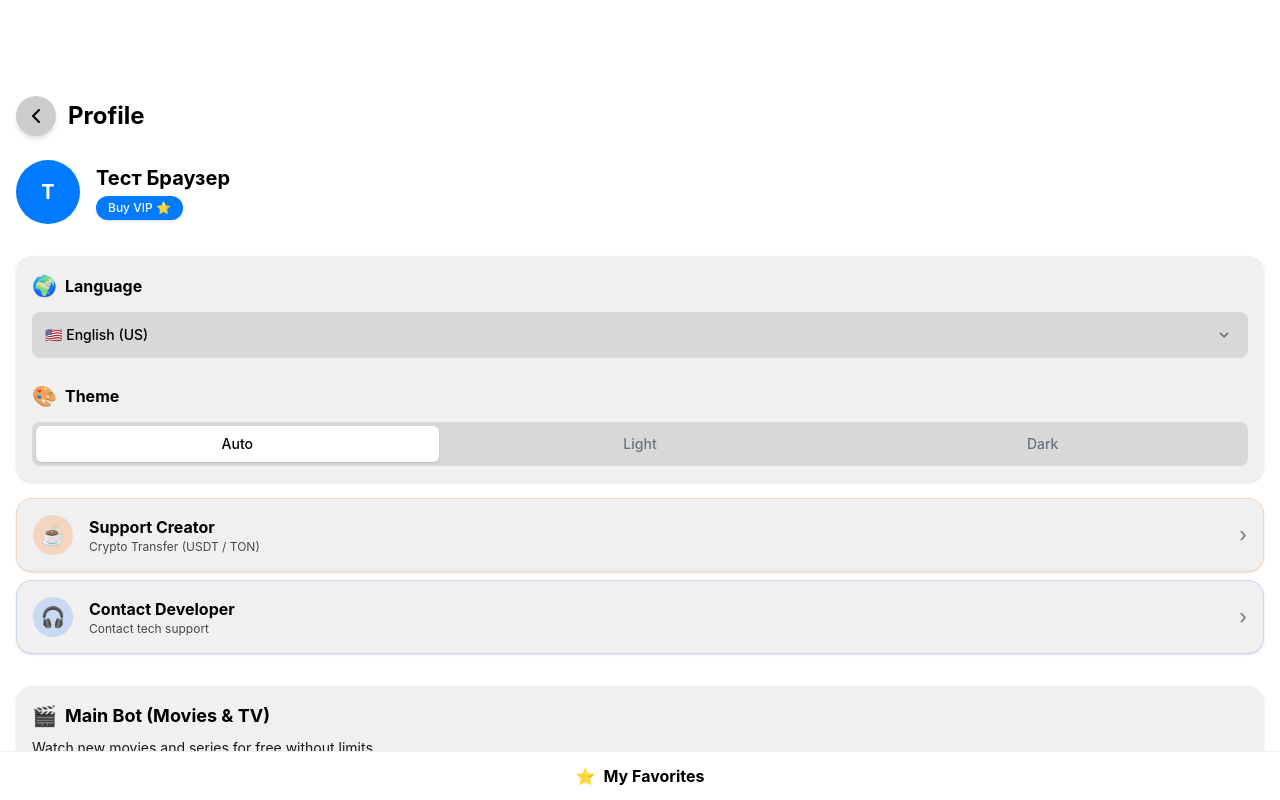
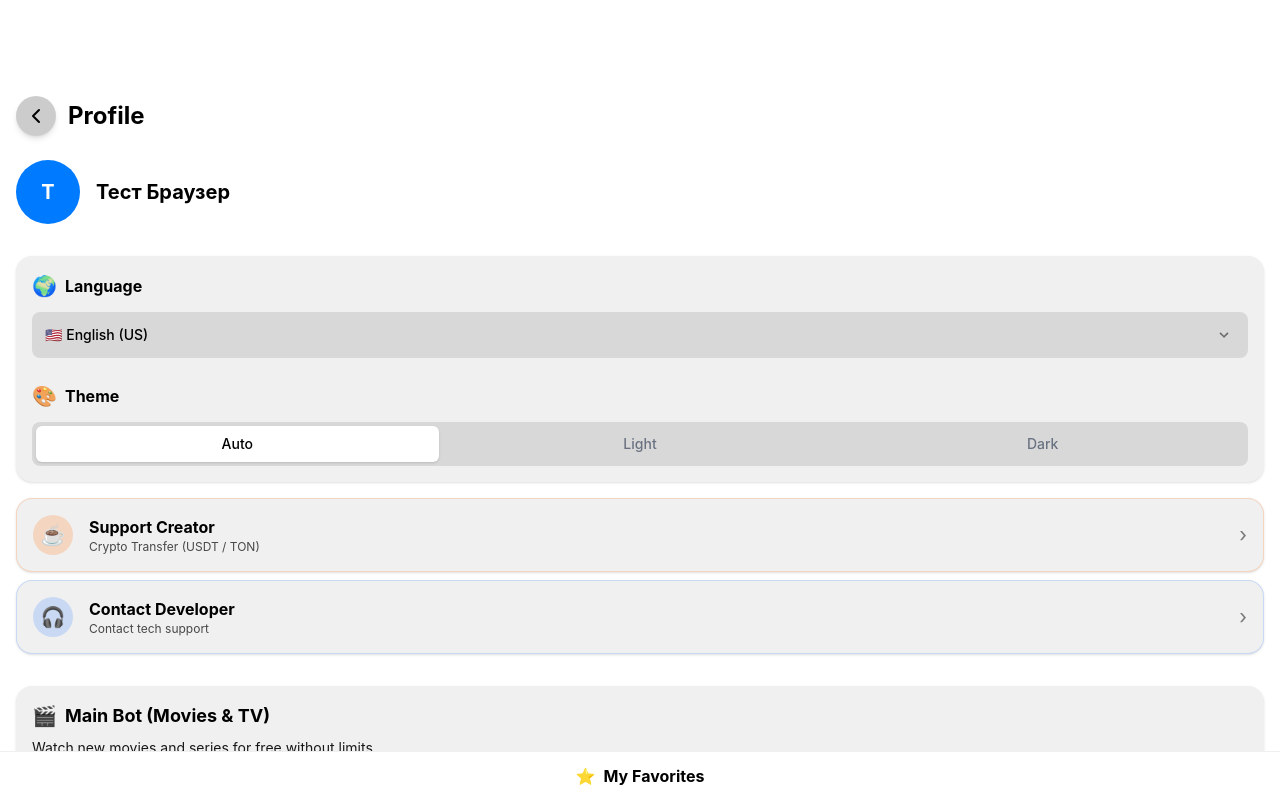
Before and after one commit to appdev315/NM-mediabox-, a React (Vite) app in the folder frontend/: page /profile in a window 1280 px wide. Shown: the top 800 px of the page. Built offline with nearby package versions, Linux system fonts and the light colour scheme.

Commit message:
feat: setup ad logic based on app version (web/telegram, adult/main)

```diff
--- a/frontend/src/context/AdManager.tsx
+++ b/frontend/src/context/AdManager.tsx
@@ -50,15 +50,15 @@ export const AdProvider: React.FC<AdProviderProps> = ({ children }) => {
   }, [isTelegram, isVip, config?.ads, isAdultApp]);
 
   const triggerMovieAd = () => {
-    const shouldShowAds = config?.ads && (!isVip || isAdultApp);
-    if (!shouldShowAds) return;
+    if (!config?.ads) return;
 
     if (isTelegram) {
-      // For Telegram, we only show startup ad, no movie prerolls
+      // 18+ Telegram Bot: No ads (only VIP subscription)
+      // Telegram White Bot: Only startup ads (no movie prerolls)
       return;
     }
 
-    // For Web, we check the cooldown
+    // Web Version: Monetag for both white and adult apps
     const lastAdTimeStr = localStorage.getItem('lastAdTime');
     const lastAdTime = lastAdTimeStr ? parseInt(lastAdTimeStr, 10) : 0;
     const now = Date.now();
--- a/frontend/src/pages/Adult.tsx
+++ b/frontend/src/pages/Adult.tsx
@@ -43,6 +43,7 @@ const CATEGORIES = [
 
 export function Adult() {
   const navigate = useNavigate();
+  const isTelegram = !!WebApp.initDataUnsafe?.user;
   const { t } = useLanguage();
   const [videos, setVideos] = useState<any[]>([]);
   const [loading, setLoading] = useState(true);
@@ -344,7 +345,7 @@ export function Adult() {
                 </div>
                 <p className="text-sm font-semibold line-clamp-2 leading-snug">{v.title}</p>
               </div>
-              {(idx + 1) % 15 === 0 && <BannerAd />}
+              {!isTelegram && (idx + 1) % 15 === 0 && <BannerAd />}
               </React.Fragment>
             ))}
           </div>
--- a/frontend/src/pages/Profile.tsx
+++ b/frontend/src/pages/Profile.tsx
@@ -13,6 +13,7 @@ export function Profile() {
   const { t, language, setLanguage } = useLanguage();
   const { theme, setTheme } = useTheme();
   const { isVip, showVipModal } = useVip();
+  const isAdultApp = window.location.hostname === 'media-box.xyz' || (window.location.hostname === 'localhost' && window.location.port === '3001') || window.location.search.includes('app=adult');
   const [favorites, setFavorites] = useState<any[]>([]);
   // Use favorites to avoid unused var warning
   console.log(favorites.length);
@@ -78,7 +79,8 @@ export function Profile() {
         <div>
           <h1 className="font-bold text-xl">{user ? `${user.first_name || ''} ${user.last_name || ''}`.trim() : (t('menu') || 'Menu')}</h1>
           {user?.username && <p className="opacity-90 text-sm mb-1">@{user.username}</p>}
-          {isVip ? (
+          {isAdultApp && (
+            isVip ? (
               <div className="flex gap-2 items-center flex-wrap mt-1">
                 <div className="inline-flex items-center gap-1.5 px-3 py-1 rounded-full bg-gradient-to-r from-pink-500/20 to-purple-500/20 border border-pink-500/30 text-pink-500 font-bold text-xs">
                   💎 VIP Member
@@ -96,6 +98,7 @@ export function Profile() {
               >
                 {t('buyVip')}
               </button>
+            )
           )}
         </div>
       </div>
```
Lines whose indentation alone changed are shown as unchanged.
